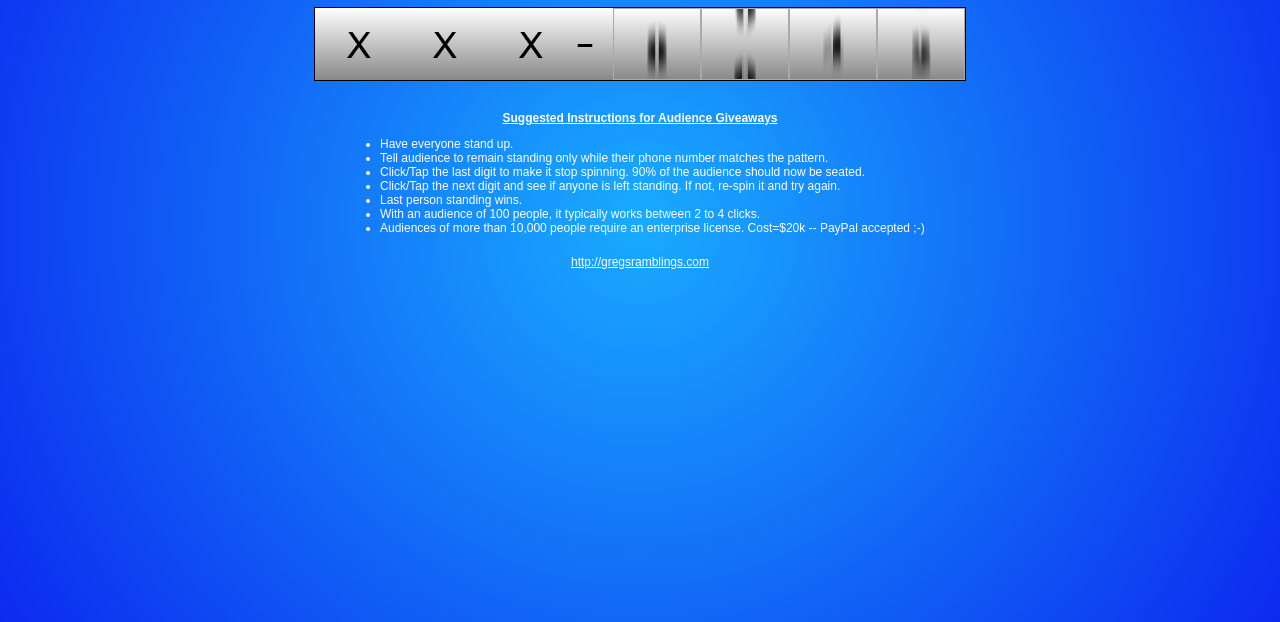
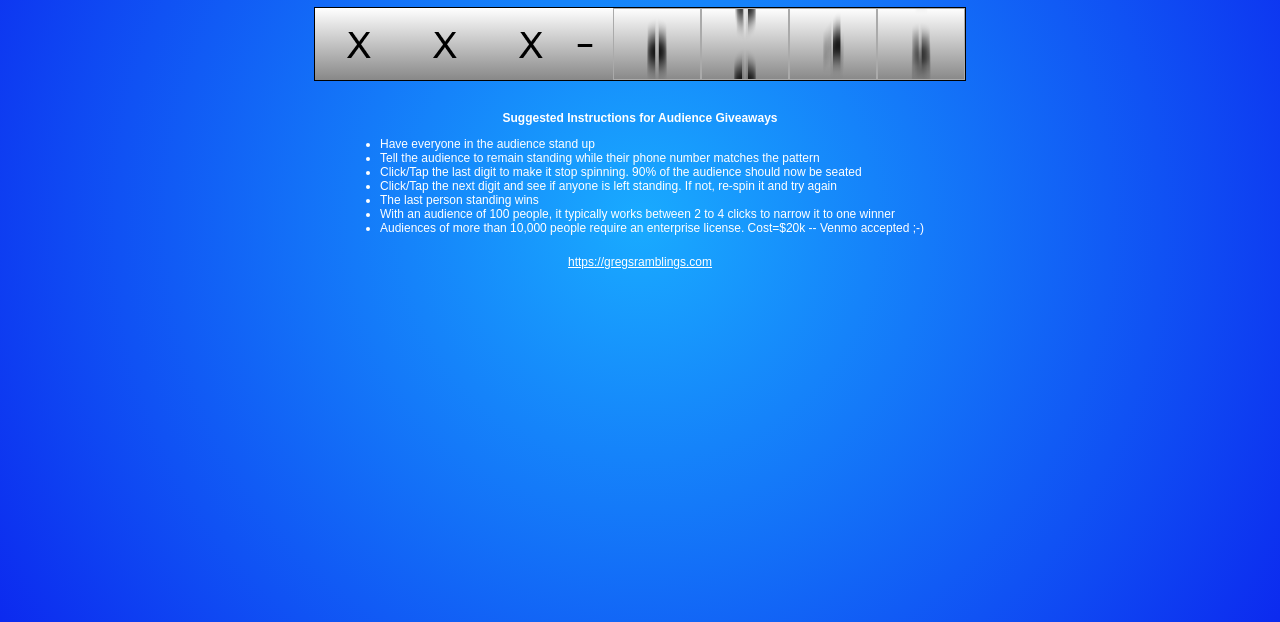
Before and after one commit to gregsramblings/phraffle, a plain HTML site: page index.html in a window 1280 px wide. Shown: the part 178-800 px from the top of the page. Drawn offline with Linux system fonts and the light colour scheme.

Commit message:
Updated index.html to tweak language

```diff
--- a/index.html
+++ b/index.html
@@ -173,19 +173,19 @@ button {
 <!--		<div><button id="control">Reset</button></div>-->
 	</div>
 	<div class="instructions">
-	<center><b><u>Suggested Instructions for Audience Giveaways</u></b></center>
+	<center><b>Suggested Instructions for Audience Giveaways</b></center>
 	<ul>
-		<li>Have everyone stand up.
-		<li>Tell audience to remain standing only while their phone number matches the pattern.
-		<li>Click/Tap the last digit to make it stop spinning.  90% of the audience should now be seated.
-		<li>Click/Tap the next digit and see if anyone is left standing.  If not, re-spin it and try again.
-		<li>Last person standing wins.
-		<li>With an audience of 100 people, it typically works between 2 to 4 clicks.
-		<li>Audiences of more than 10,000 people require an enterprise license. Cost=$20k -- PayPal accepted ;-)
+		<li>Have everyone in the audience stand up
+		<li>Tell the audience to remain standing while their phone number matches the pattern
+		<li>Click/Tap the last digit to make it stop spinning.  90% of the audience should now be seated
+		<li>Click/Tap the next digit and see if anyone is left standing.  If not, re-spin it and try again
+		<li>The last person standing wins
+		<li>With an audience of 100 people, it typically works between 2 to 4 clicks to narrow it to one winner
+		<li>Audiences of more than 10,000 people require an enterprise license. Cost=$20k -- Venmo accepted ;-)
 	</ul>
 	</div>
 	<div class="footer">
-	<a href="http://gregsramblings.com">http://gregsramblings.com</a><br><br><br>
+	<a href="https://gregsramblings.com">https://gregsramblings.com</a><br><br><br>
 	</div>
 </div>
 </div>
```
